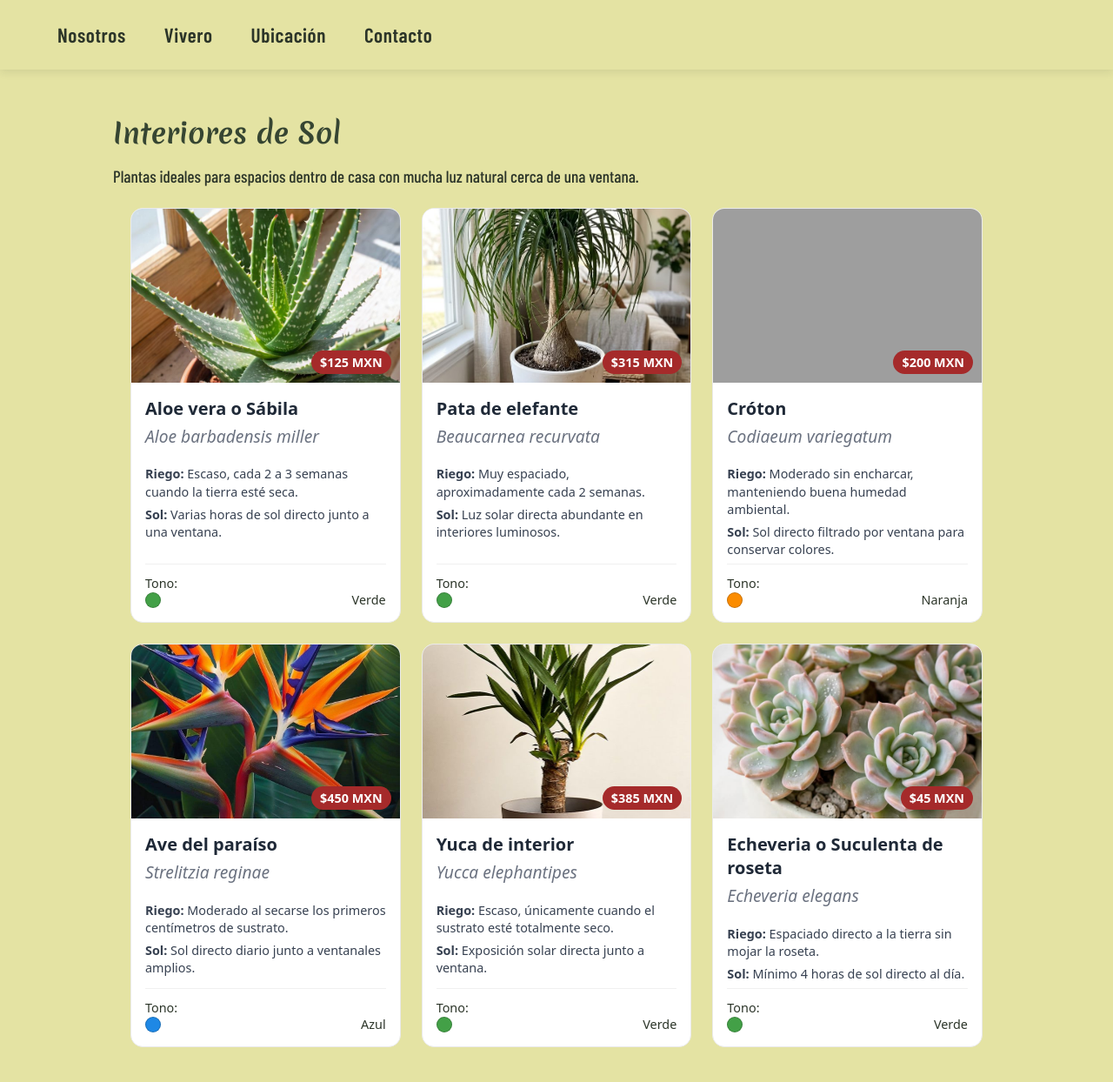
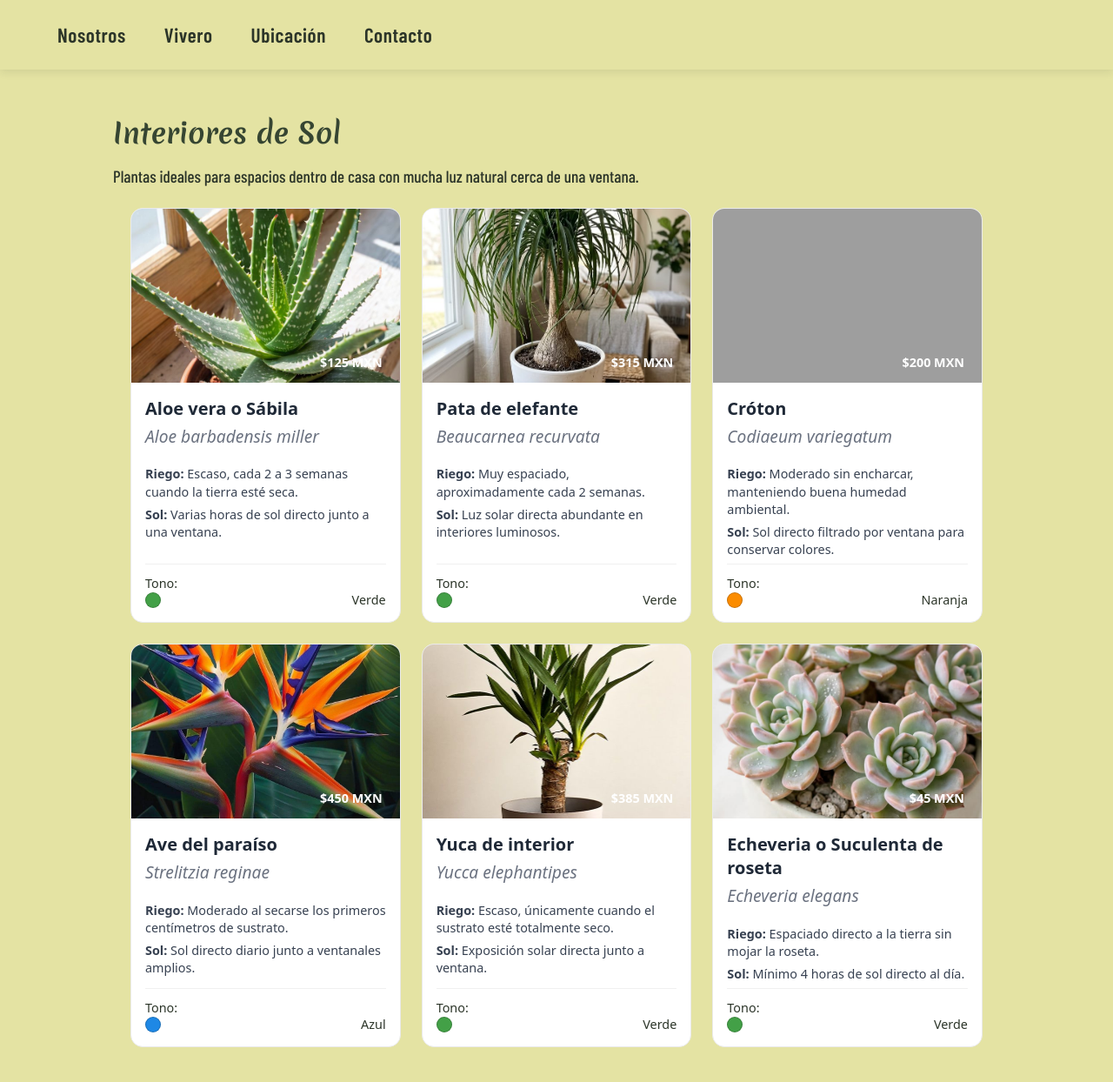
Before and after one commit to ElKalethazo/ElKalethazo.github.io-midori, a PHP site: page /sections/Interiores/intDeSol.php in a window 1280 px wide. Shown: the top 1244 px of the page at 87% size. Run offline with PHP 8.4, Linux system fonts and the light colour scheme; grey boxes are pictures that could not be loaded.

Commit message:
fondo precios

```diff
--- a/styles.css
+++ b/styles.css
@@ -329,7 +329,7 @@ body {
     border-radius: 20px;
     font-weight: 600;
     font-size: 0.9rem;
-    background: brown;
+
 }
 
 .tarjeta-cuerpo {
```
